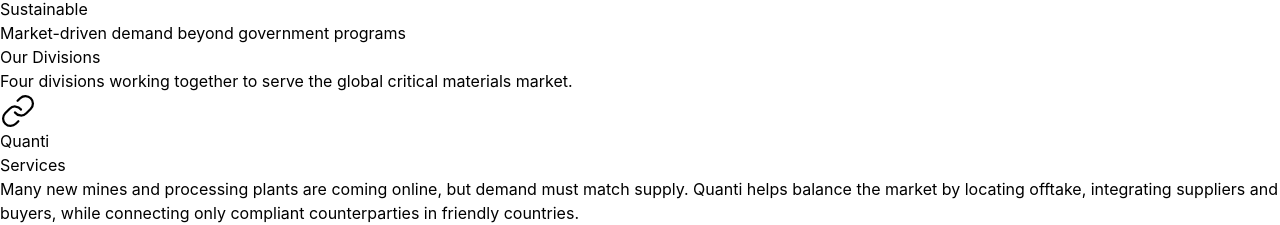
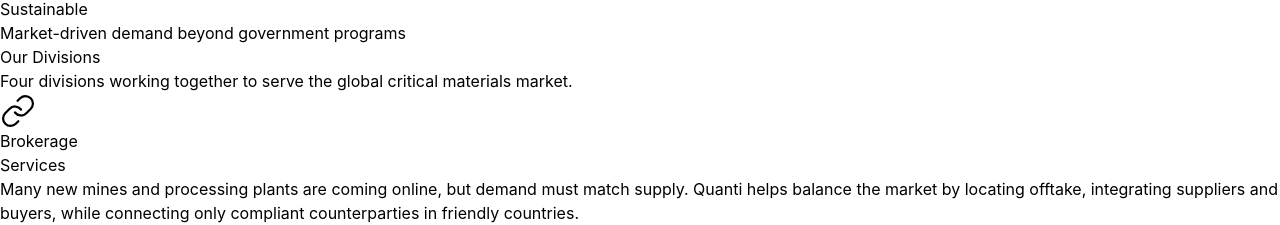
Before and after one commit to quantisam/quanti-capital-website, a React (Vite) app: page / in a window 1280 px wide. Shown: the part 1675-1900 px from the top of the page. Built offline with nearby package versions, Linux system fonts and the light colour scheme.

Commit message:
Update App.jsx

```diff
--- a/src/App.jsx
+++ b/src/App.jsx
@@ -18,7 +18,7 @@
 
   const divisions = [
     {
-      name: "Quanti",
+      name: "Brokerage",
       tagline: "Services",
       description: "Many new mines and processing plants are coming online, but demand must match supply. Quanti helps balance the market by locating offtake, integrating suppliers and buyers, while connecting only compliant counterparties in friendly countries.",
       icon: Link,
```
